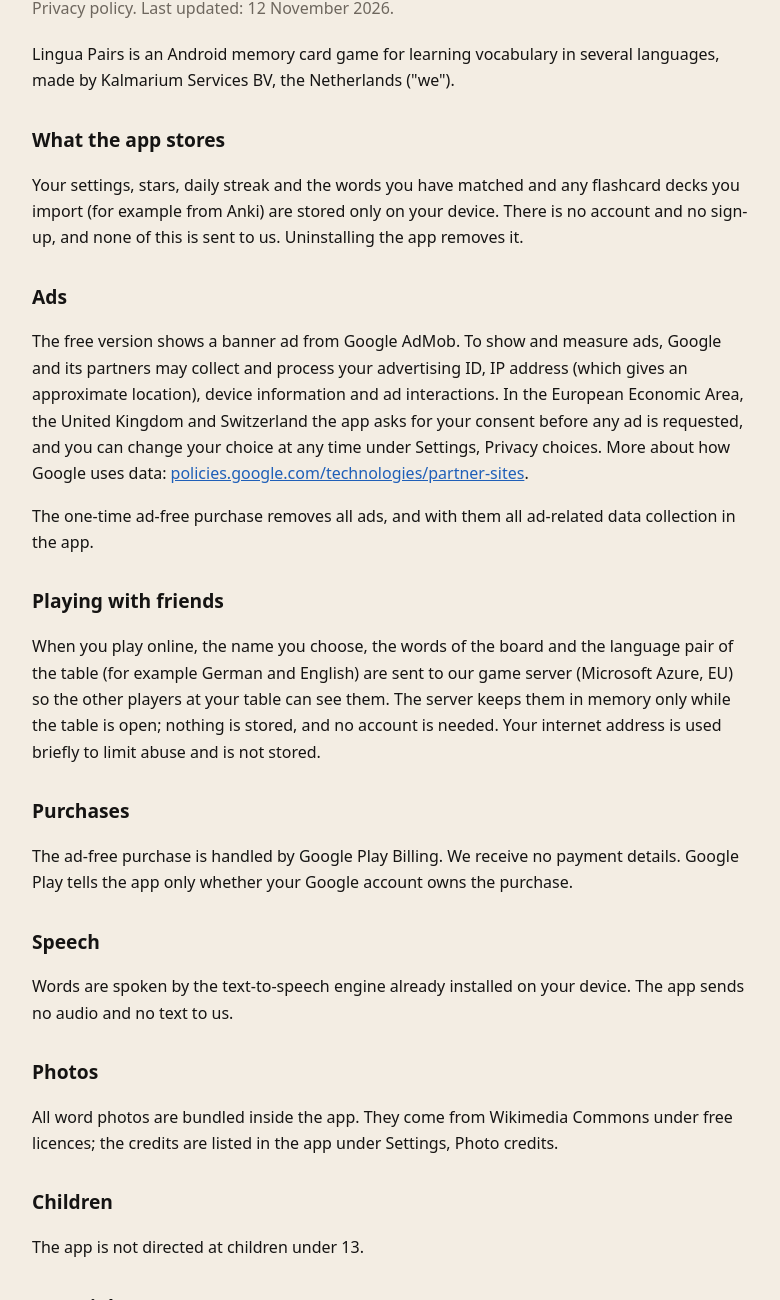
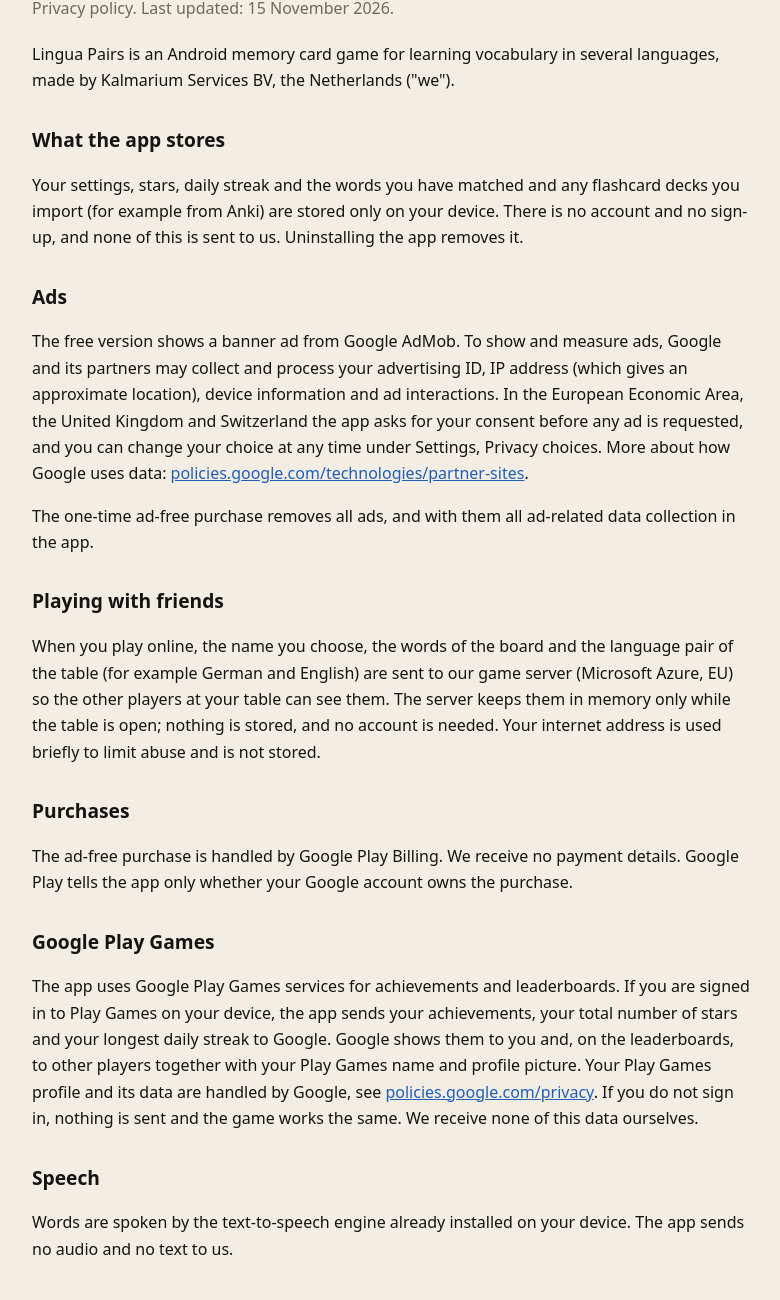
Before and after one commit to gaborkalmar83/lingua-pairs-info, a plain HTML site: page privacy-policy.html in a window 1280 px wide. Shown: the part 87-1387 px from the top of the page, without its empty margins (248-1028 px from the left). Drawn offline with Linux system fonts and the light colour scheme.

Commit message:
Privacy policy: Google Play Games services
Co-Authored-By: Claude Sonnet 5.5 <noreply@anthropic.com>

```diff
--- a/privacy-policy.html
+++ b/privacy-policy.html
@@ -25,7 +25,7 @@
 <body>
 <main>
 <h1>Lingua <span>Pairs</span></h1>
-<p class="lead">Privacy policy. Last updated: 12 November 2026.</p>
+<p class="lead">Privacy policy. Last updated: 15 November 2026.</p>
 
 <p>Lingua Pairs is an Android memory card game for learning vocabulary in several languages, made by Kalmarium Services BV, the Netherlands ("we").</p>
 
@@ -41,6 +41,9 @@
 
 <h2>Purchases</h2>
 <p>The ad-free purchase is handled by Google Play Billing. We receive no payment details. Google Play tells the app only whether your Google account owns the purchase.</p>
+
+<h2>Google Play Games</h2>
+<p>The app uses Google Play Games services for achievements and leaderboards. If you are signed in to Play Games on your device, the app sends your achievements, your total number of stars and your longest daily streak to Google. Google shows them to you and, on the leaderboards, to other players together with your Play Games name and profile picture. Your Play Games profile and its data are handled by Google, see <a href="https://policies.google.com/privacy">policies.google.com/privacy</a>. If you do not sign in, nothing is sent and the game works the same. We receive none of this data ourselves.</p>
 
 <h2>Speech</h2>
 <p>Words are spoken by the text-to-speech engine already installed on your device. The app sends no audio and no text to us.</p>
```
